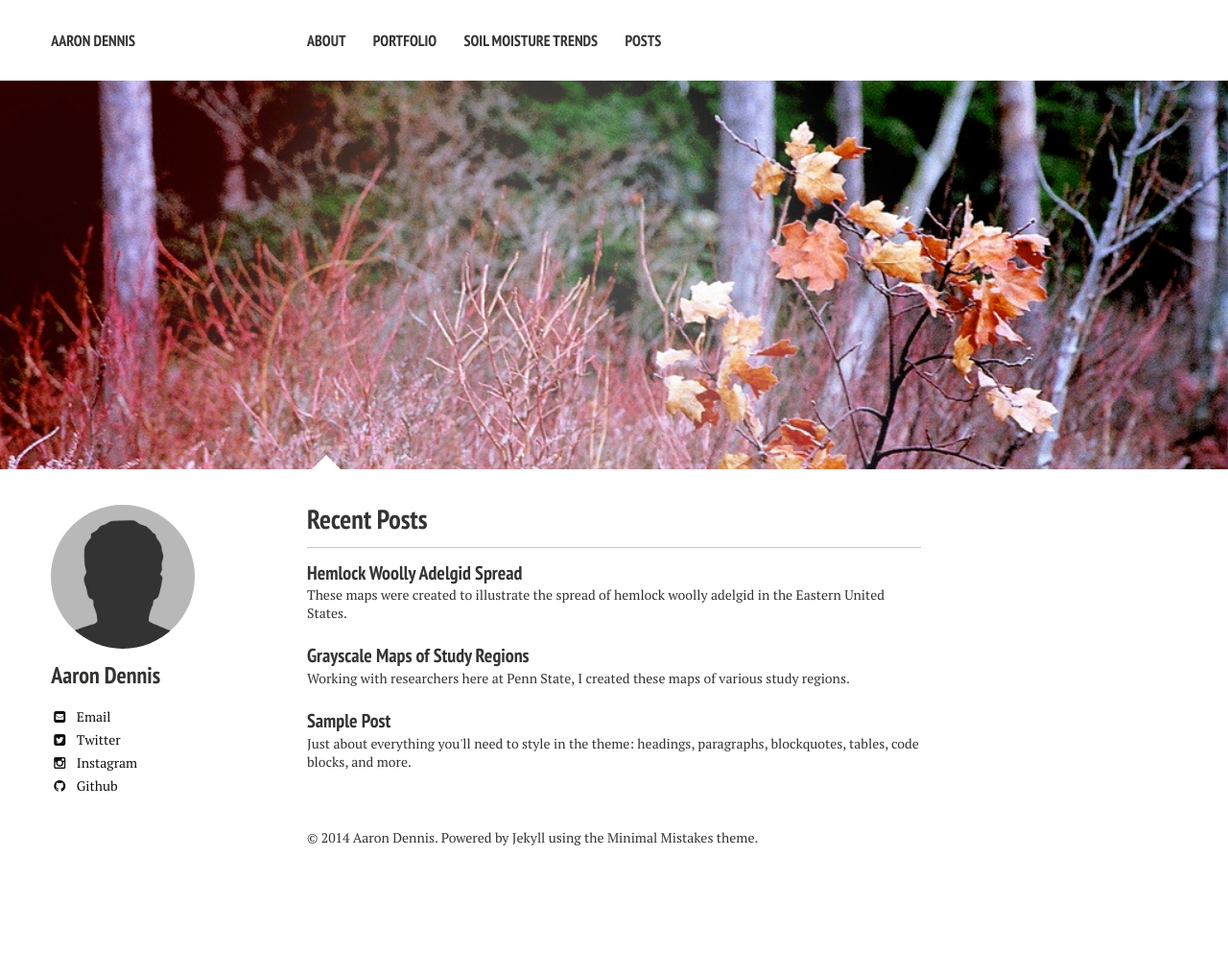
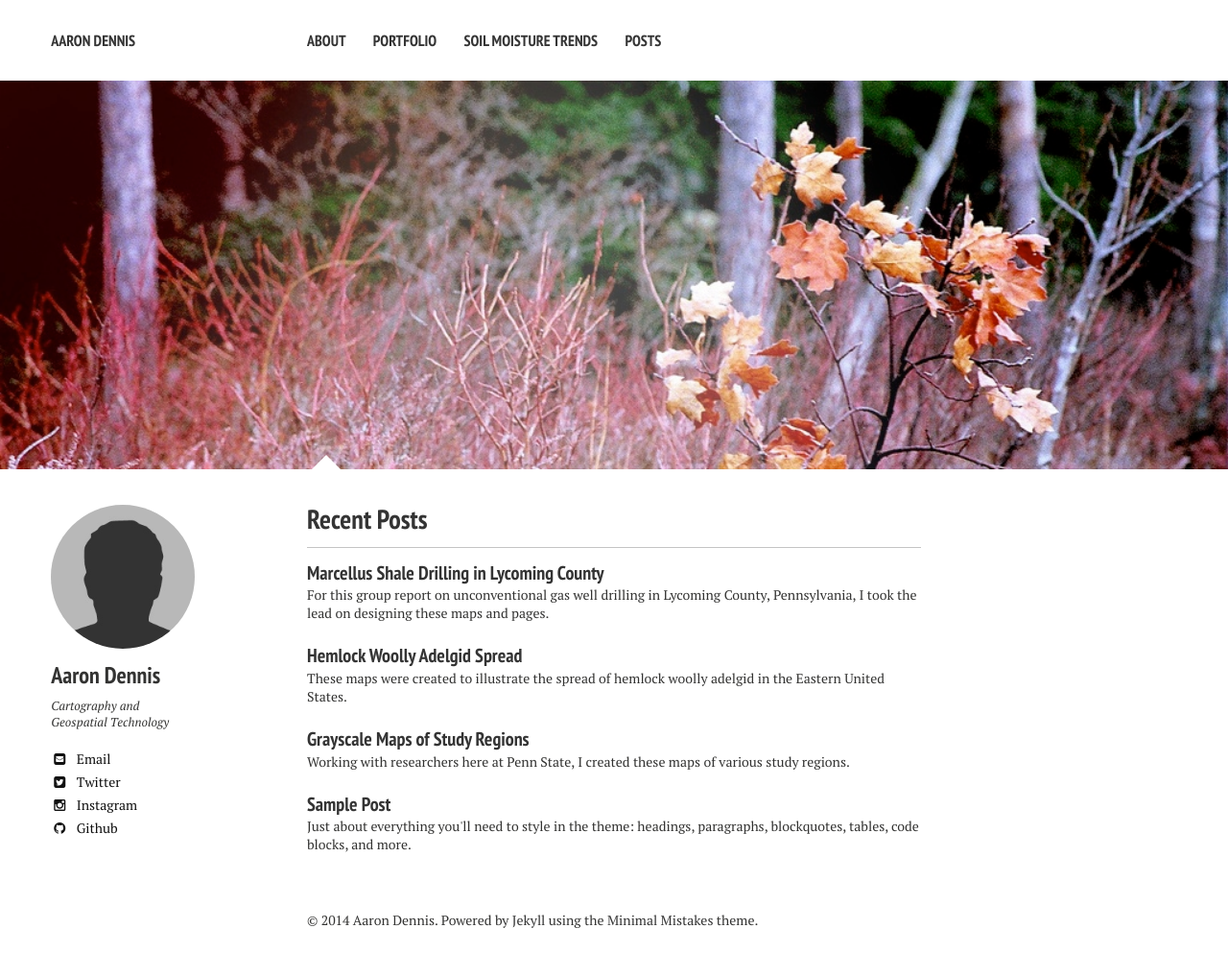
Before and after one commit to Joe-Robertson/aaronpdennis.github.io, a Jekyll site: the page built from index.md, in a window 1280 px wide. Shown: the whole page at 96% size. Built offline with Jekyll 4.4.1, drawn with Linux system fonts in a browser that asks for light colours; nearby versions of some CDN libraries; before the commit the page ends 931 px from its top, so only the background shows below that.

Commit message:
new post, other updates

```diff
--- a/_config.yml
+++ b/_config.yml
@@ -28,7 +28,7 @@ kramdown:
 owner:
   name: Aaron Dennis
   avatar: bio-photo.jpg
-  bio: ""
+  bio: "Cartography and Geospatial Technology"
   email: aaron.p.dennis@gmail.com
   disqus-shortname:
   twitter: aaronpdennis
--- /dev/null
+++ b/_posts/2014-11-5-lycoming-county.md
@@ -0,0 +1,32 @@
+---
+layout: post
+title: Marcellus Shale Drilling in Lycoming County
+excerpt: "For this group report on unconventional gas well drilling in Lycoming County, Pennsylvania, I took the lead on designing these maps and pages."
+modified: 2014-11-05
+tags: [aaron dennis, marcellus shale, natural gas, drilling, lycoming county, trout]
+comments: true
+image:
+  feature:
+  credit:
+  creditlink:
+---
+
+<figure>
+	<a href="/images/lycoming-county/titlePage.jpg"><img src="/images/lycoming-county/titlePage.jpg"></a>
+</figure>
+
+<figure>
+	<a href="/images/lycoming-county/introduction.jpg"><img src="/images/lycoming-county/introduction.jpg"></a>
+</figure>
+
+<figure>
+	<a href="/images/lycoming-county/lycomingLocator.jpg"><img src="/images/lycoming-county/lycomingLocator.jpg"></a>
+</figure>
+
+<figure>
+	<a href="/images/lycoming-county/lycomingReferenceMap.jpg"><img src="/images/lycoming-county/lycomingReferenceMap.jpg"></a>
+</figure>
+
+<figure>
+	<a href="/images/lycoming-county/paCountiesChart.jpg"><img src="/images/lycoming-county/paCountiesChart.jpg"></a>
+</figure>
```
Also changed, not shown: _posts/2014-11-05-grayscale-maps.md (+2 -2 lines), images/lycoming-county/drillingWithin300Feet.jpg (added).
